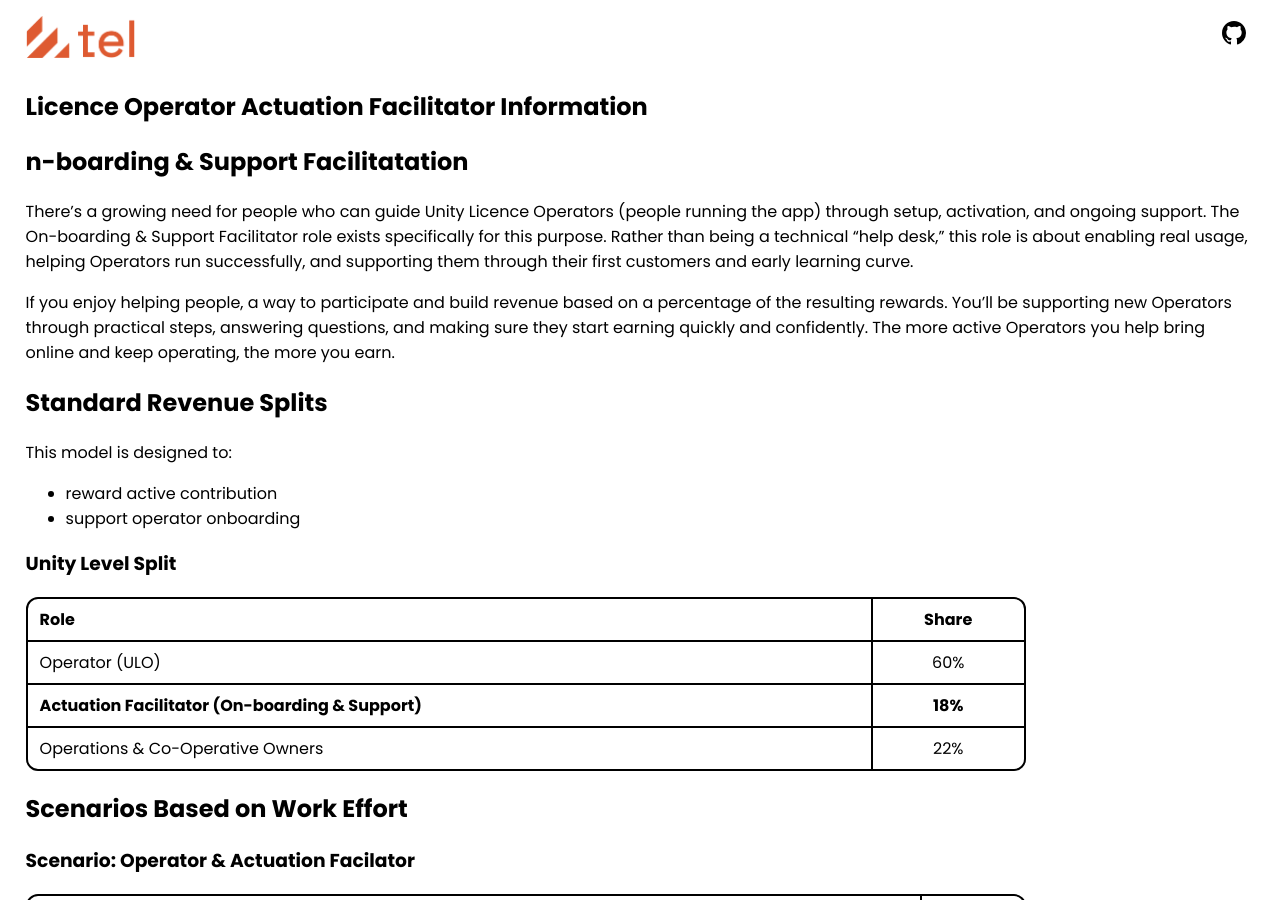
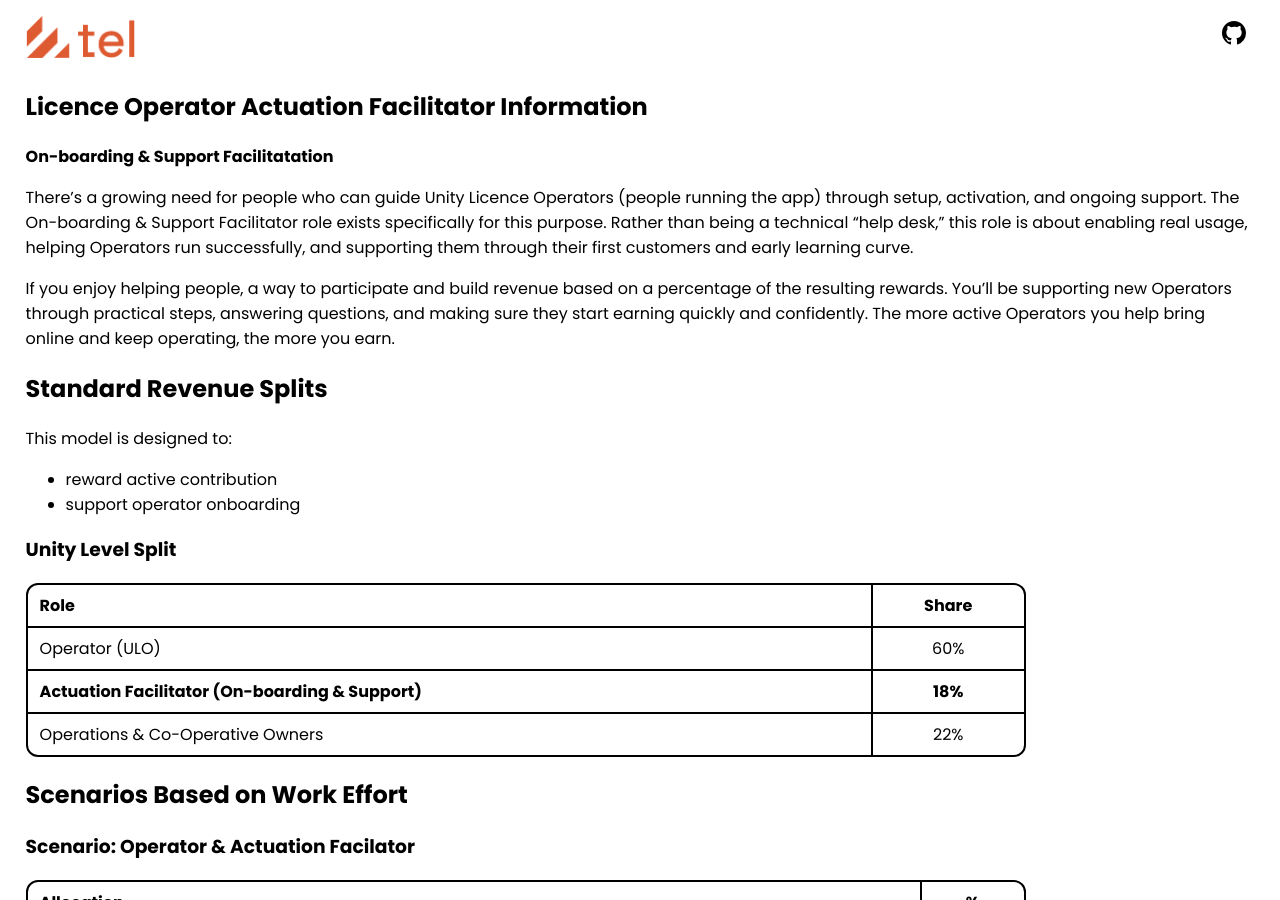
Before and after one commit to selfdriven-services/selfdriven-tel, a Jekyll site: the page built from docs/pages/actuate-unity-network-onboarding-facilitator.md, in a window 1280 px wide and 900 px high. Built offline with Jekyll 4.4.1, drawn with Linux system fonts in a browser that asks for light colours.

```diff
--- a/docs/pages/actuate-unity-network-onboarding-facilitator.md
+++ b/docs/pages/actuate-unity-network-onboarding-facilitator.md
@@ -6,13 +6,11 @@ permalink: /actuate/unity-network/facilitator
 
 ## Licence Operator Actuation Facilitator Information
 
-## n-boarding & Support Facilitatation
+**On-boarding & Support Facilitatation**
 
 There’s a growing need for people who can guide Unity Licence Operators (people running the app) through setup, activation, and ongoing support. The On-boarding & Support Facilitator role exists specifically for this purpose. Rather than being a technical “help desk,” this role is about enabling real usage, helping Operators run successfully, and supporting them through their first customers and early learning curve.
 
 If you enjoy helping people, a way to participate and build revenue based on a percentage of the resulting rewards. You’ll be supporting new Operators through practical steps, answering questions, and making sure they start earning quickly and confidently. The more active Operators you help bring online and keep operating, the more you earn.
-
-
 
 ## Standard Revenue Splits
 
```
